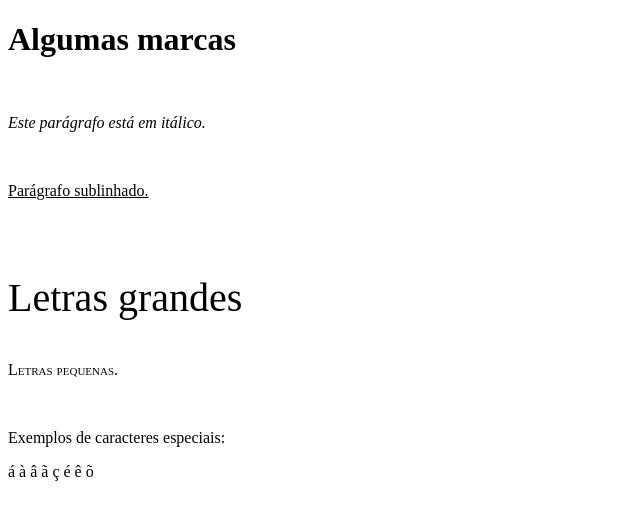
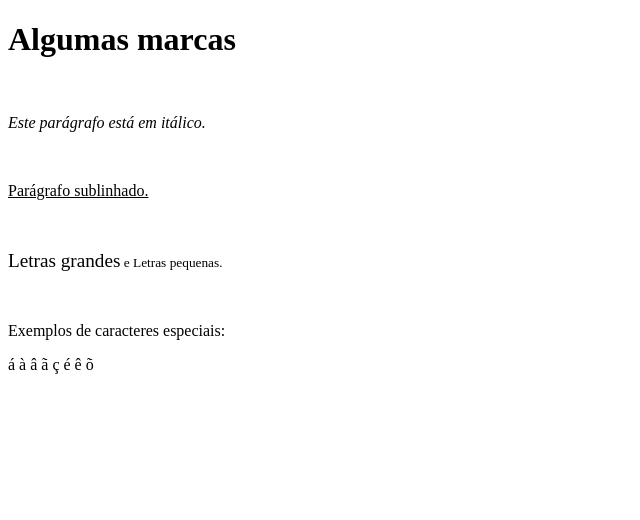
Before and after one commit to Alucard-df/atividade-3, a plain HTML site: page index.html in a window 1280 px wide. Shown: the whole page, without its empty margins (0-640 px from the left). Drawn offline with Linux system fonts and the light colour scheme.

Commit message:
uso das tags big e small.

```diff
--- a/index.html
+++ b/index.html
@@ -20,15 +20,6 @@
             text-decoration: underline;
         }
 
-        .tam-gra {
-            font-variant: normal;
-            font-size: 40px;
-        }
-
-        .tam-peq {
-            font-variant: small-caps;
-        }
-
 
     </style>
 </head>
@@ -39,7 +30,7 @@
     <br>
     <p class="sublinhado";>Parágrafo sublinhado.</p>
     <br>
-    <p class="tam-gra";>Letras grandes</p><p class="tam-peq";>Letras pequenas.</p>
+    <p><big>Letras grandes</big><small> e Letras pequenas.</small> </p>
     <br>
     <p>Exemplos de caracteres especiais:</p>
     <p>á à â ã ç é ê õ</p>
```
